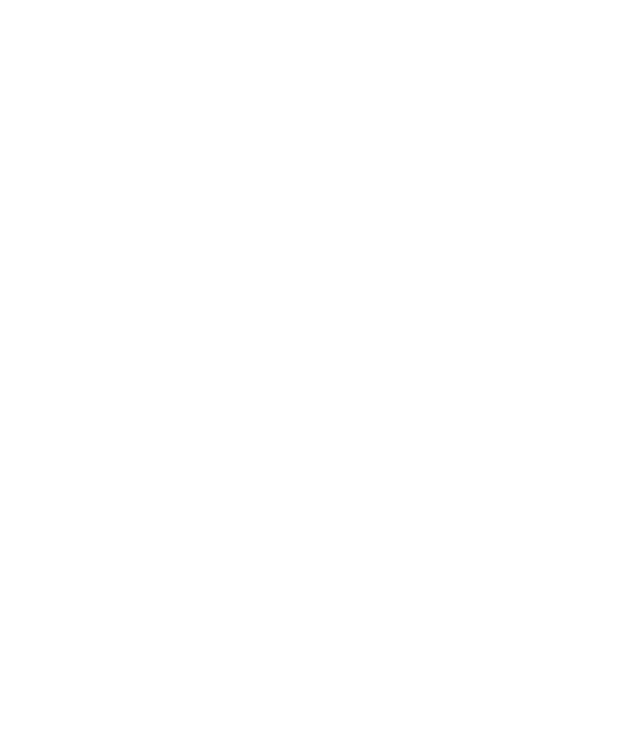
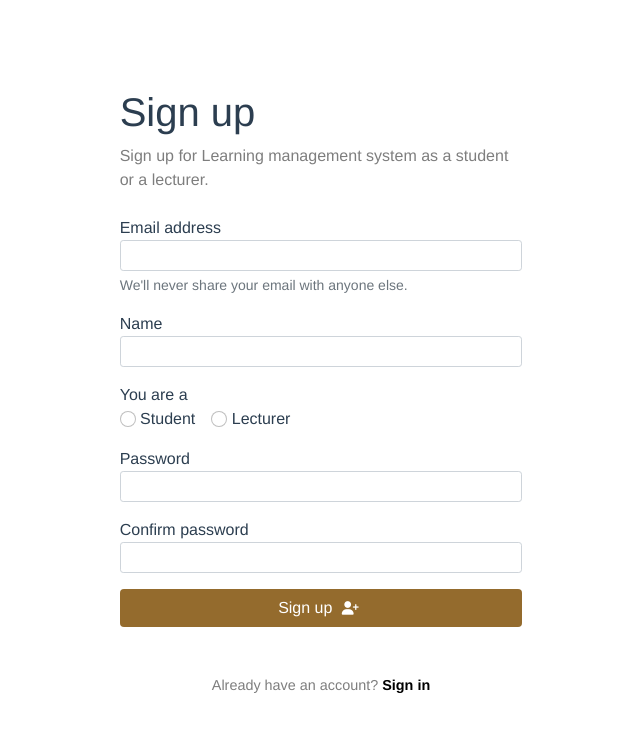
Before and after one commit to HasiniSama/lms_web, a Vue app: page /signup in a window 1280 px wide. Before the commit this address had no page. Shown: the top 732 px of the page, without its empty margins (319-959 px from the left). Built offline with nearby package versions, Linux system fonts and the light colour scheme.

Commit message:
Added signup form

```diff
--- a/src/router/index.js
+++ b/src/router/index.js
@@ -13,6 +13,12 @@ const routes = [{
             import ('../views/SigninView.vue')
     },
     {
+        path: '/signup',
+        name: 'signup',
+        component: () =>
+            import ('../views/SignupView.vue')
+    },
+    {
         path: '/about',
         name: 'about',
         component: () =>
--- /dev/null
+++ b/src/views/SignupView.vue
@@ -0,0 +1,94 @@
+<template>
+    <section class="container-fluid">
+        <div class="row" style="height: 100vh;">
+
+            <div class="col-sm-8 col-md-4 mx-auto d-flex align-items-center">
+                <div class="w-100 mx-auto">
+                    <h1>Sign up</h1>
+                    <p class="text-gray">Sign up for Learning management system as a student or a lecturer.</p>
+                    <div class="mt-4">
+                        <form @submit="signup">
+                            <label for="email_field" class="form-label">Email address</label>
+                            <div class="input-group input-group-sm">
+                                <input type="email" name="email" class="form-control" id="email_field" v-model="form.email" required>
+                            </div>
+                            <div id="emailHelp" class="form-text mb-3">We'll never share your email with anyone else.</div>
+                            <label for="name_field" class="form-label">Name</label>
+                            <div class="input-group input-group-sm mb-3">
+                                <input type="text" name="name" class="form-control" id="name_field" v-model="form.name" required>
+                            </div>
+                            <div class="mb-3">
+                                <label class="form-label">You are a</label><br>
+                                <input type="radio" name="role" class="form-check-input" id="role_field_1" value="STUDENT" v-model="form.role" required>
+                                <label for="role_field_1">&nbsp;Student</label>
+                                <input type="radio" name="role" class="form-check-input ms-3" id="role_field_2" value="LECTURER" v-model="form.role" required>
+                                <label for="role_field_2">&nbsp;Lecturer</label>
+                            </div>
+                            <label for="password_field" class="form-label">Password</label>
+                            <div class="input-group input-group-sm mb-3">
+                                <input type="password" name="password" class="form-control" id="password_field" v-model="form.password">
+                            </div>
+                            <label for="conform_password_field" class="form-label">Confirm password</label>
+                            <div class="input-group input-group-sm mb-3">
+                                <input type="password" name="password" class="form-control" id="conform_password_field" v-model="form.cPassword">
+                            </div>
+
+                            <button type="submit" class="btn btn-brown w-100">
+                                Sign up
+                                <i class="fa-solid fa-user-plus"></i>
+                            </button>
+                        </form>
+
+                    </div>
+                        <p class="text-center mt-5 bottom-text text-gray">Already have an account? <router-link to="/signin" class="nolink"><span class="text-black">Sign in</span></router-link></p>
+                </div>
+            </div>
+        </div>
+    </section>
+</template>
+
+<script>
+export default {
+    name: 'Signup',
+    data() {
+        return {
+            form: {
+                email: "",
+                password: "",
+                name: "",
+                role: "",
+                cPassword: ""
+            }
+        }
+    },
+    methods: {
+        signup(e){
+            e.preventDefault()
+        }
+    }
+}
+</script>
+
+<style scoped>
+    img{
+        width: 70%;
+        height: auto;
+    }
+    .btn-brown{
+        background-color: #946B2D;
+        color: white;
+    }
+    .bottom-text{
+        font-size: 0.9rem;
+    }
+    label{
+        margin-bottom: 0;
+    }
+    span{
+        font-weight: bold;
+    }
+    i{
+        font-size: 85%;
+        margin: auto 5px;
+    }
+</style>
```
